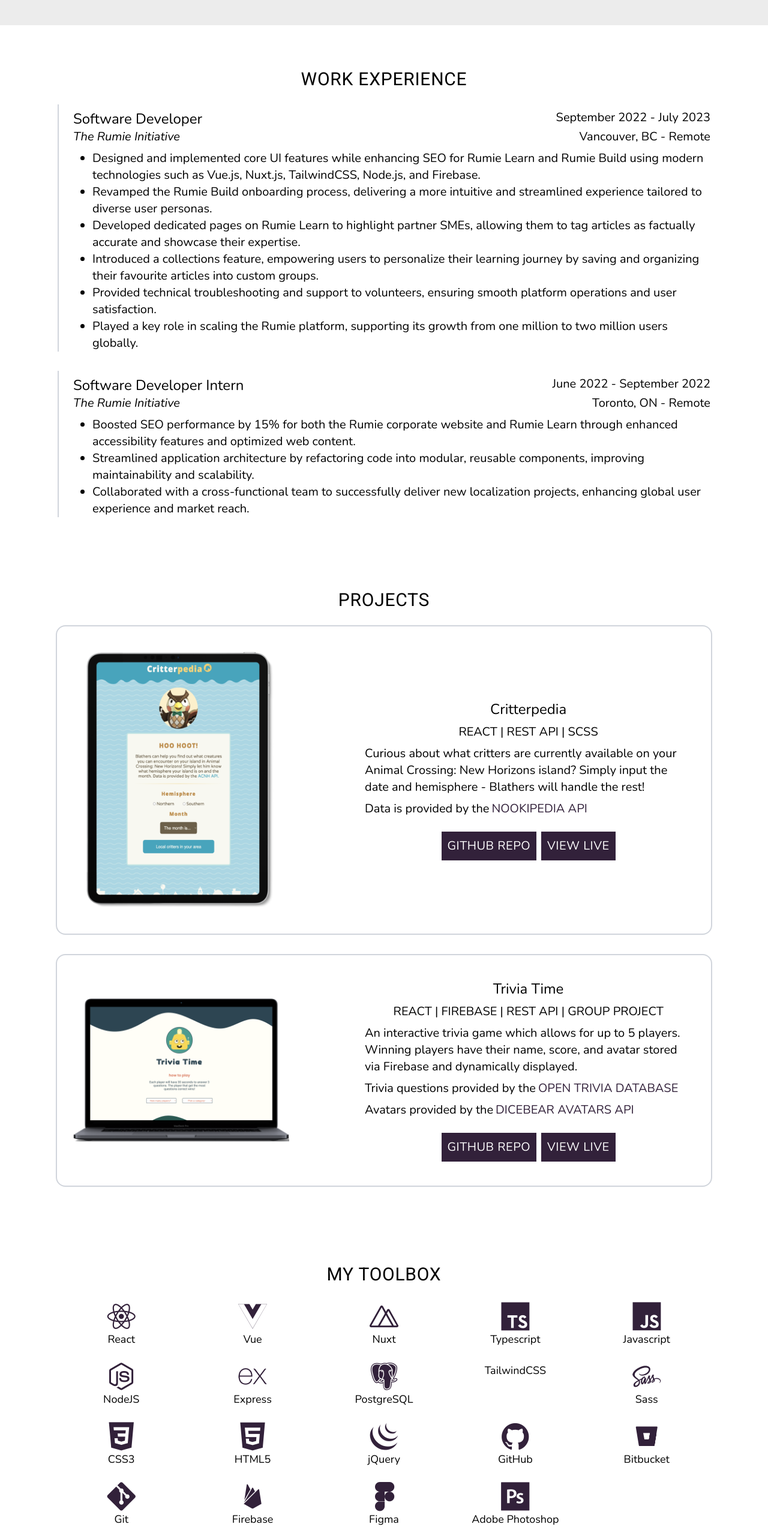
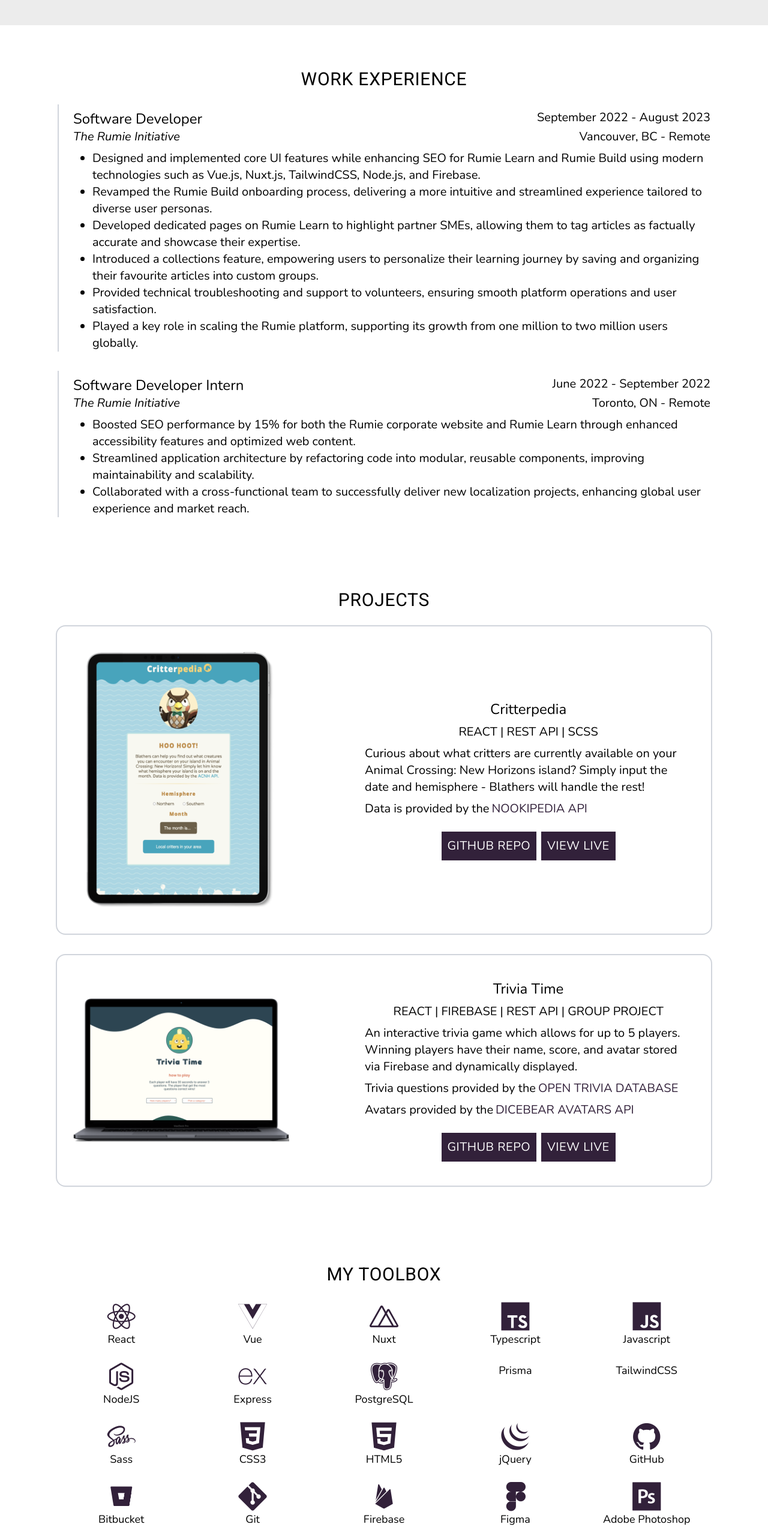
Before and after one commit to code-mich/Portfolio-2025, a React (Vite) app: page / in a window 1280 px wide. Shown: the part 1268-3823 px from the top of the page at 60% size. Built offline with nearby package versions, Linux system fonts and the light colour scheme.

Commit message:
Add prisma to toolbox

```diff
--- a/components/Toolbox.tsx
+++ b/components/Toolbox.tsx
@@ -37,6 +37,10 @@
 	{
 		name: "PostgreSQL",
 		icon: "devicon-postgresql-plain",
+	},
+	{
+		name: "Prisma",
+		icon: "devicon-prisma-original",
 	},
 	{
 		name: "TailwindCSS",
--- a/components/Work.tsx
+++ b/components/Work.tsx
@@ -14,7 +14,7 @@
 		company: "The Rumie Initiative",
 		title: "Software Developer",
 		location: "Vancouver, BC - Remote",
-		date: "September 2022 - July 2023",
+		date: "September 2022 - August 2023",
 		bullets: [
 			"Designed and implemented core UI features while enhancing SEO for Rumie Learn and Rumie Build using modern technologies such as Vue.js, Nuxt.js, TailwindCSS, Node.js, and Firebase.",
 			"Revamped the Rumie Build onboarding process, delivering a more intuitive and streamlined experience tailored to diverse user personas.",
```
